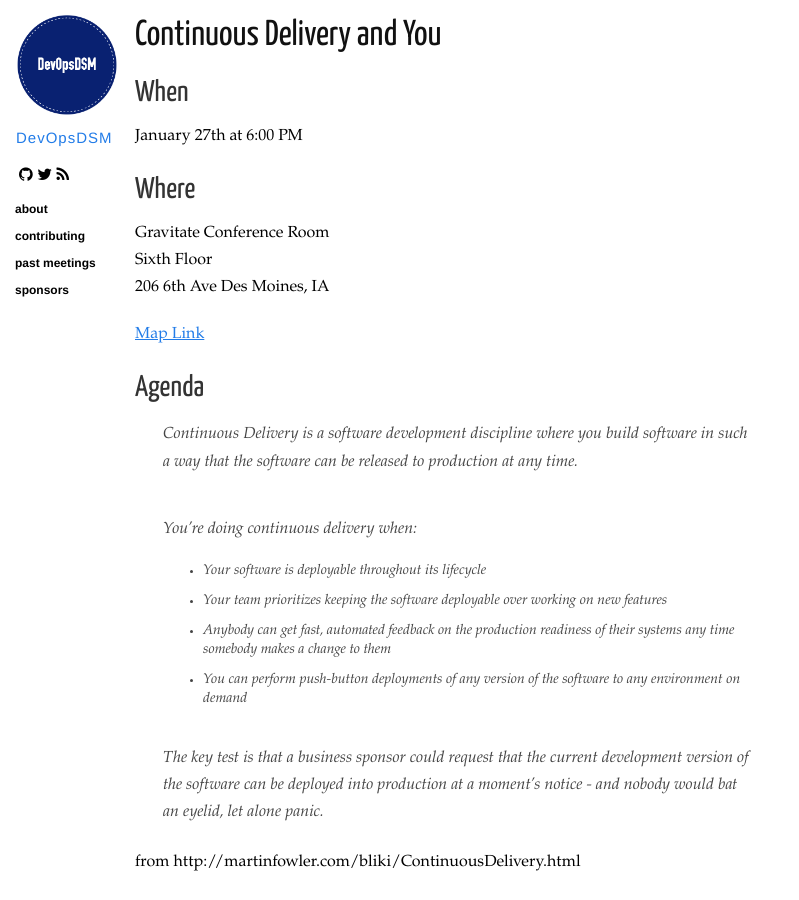
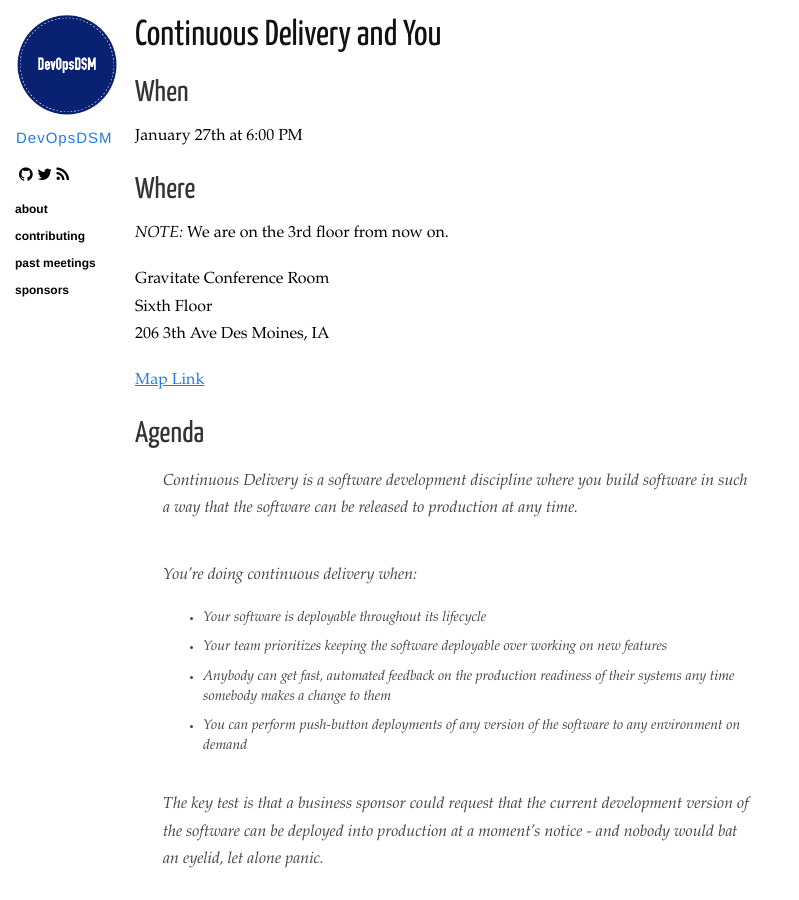
Before and after one commit to DevOpsDSM/devopsdsm, a Jekyll site: the page built from _posts/2016-01-27-continuous-delivery.md, in a window 1280 px wide and 900 px high. Shown: the whole window, without its empty margins (0-799 px from the left). Built offline with Jekyll 4.4.1, drawn with Linux system fonts in a browser that asks for light colours; nearby versions of some CDN libraries; Markdown is read by kramdown in place of the engine named in the settings.

Commit message:
we are on the 3rd floor from now on

```diff
--- a/_posts/2016-01-27-continuous-delivery.md
+++ b/_posts/2016-01-27-continuous-delivery.md
@@ -10,9 +10,11 @@ January 27th at 6:00 PM
 
 ## Where
 
+_NOTE:_ We are on the 3rd floor from now on.
+
 Gravitate Conference Room<br />
 Sixth Floor<br />
-206 6th Ave Des Moines, IA
+206 3th Ave Des Moines, IA
 
 [Map Link](https://www.google.com/maps/place/206+6th+Ave,+Des+Moines,+IA+50309)
 
```
